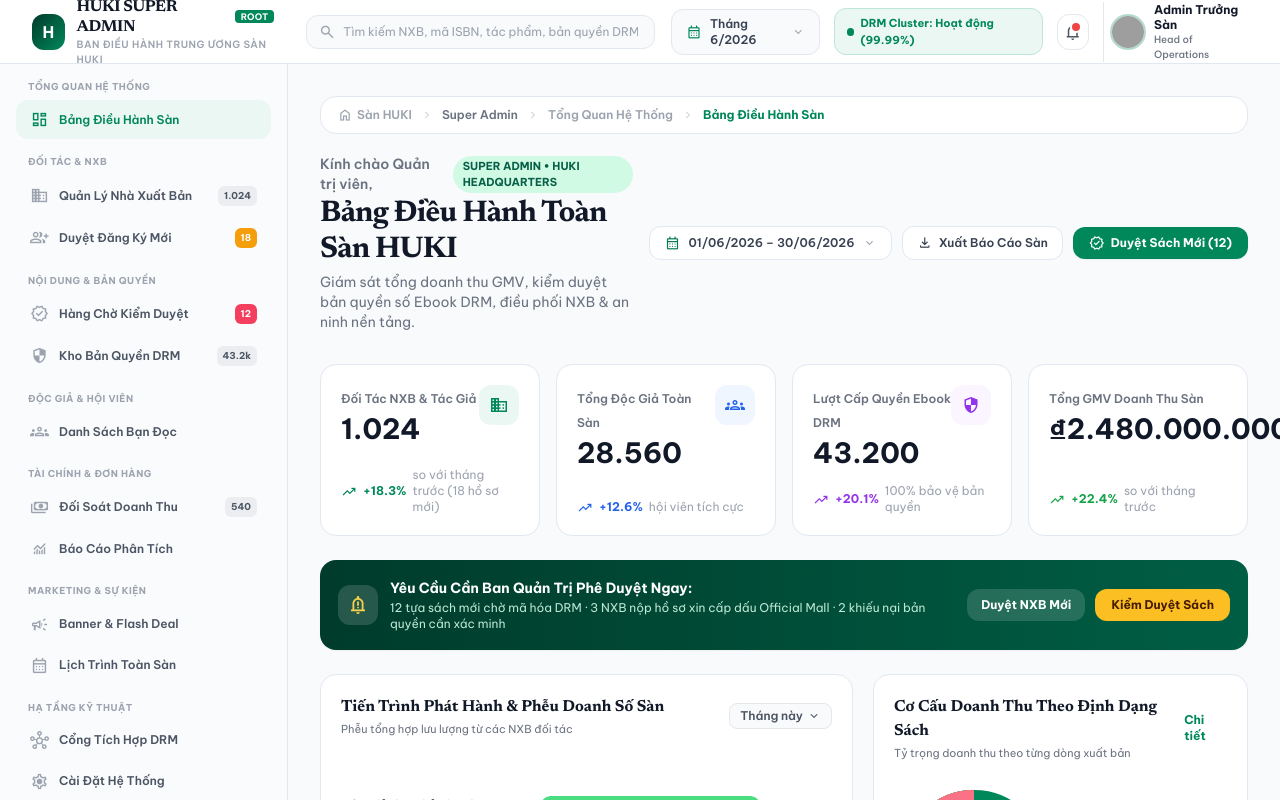
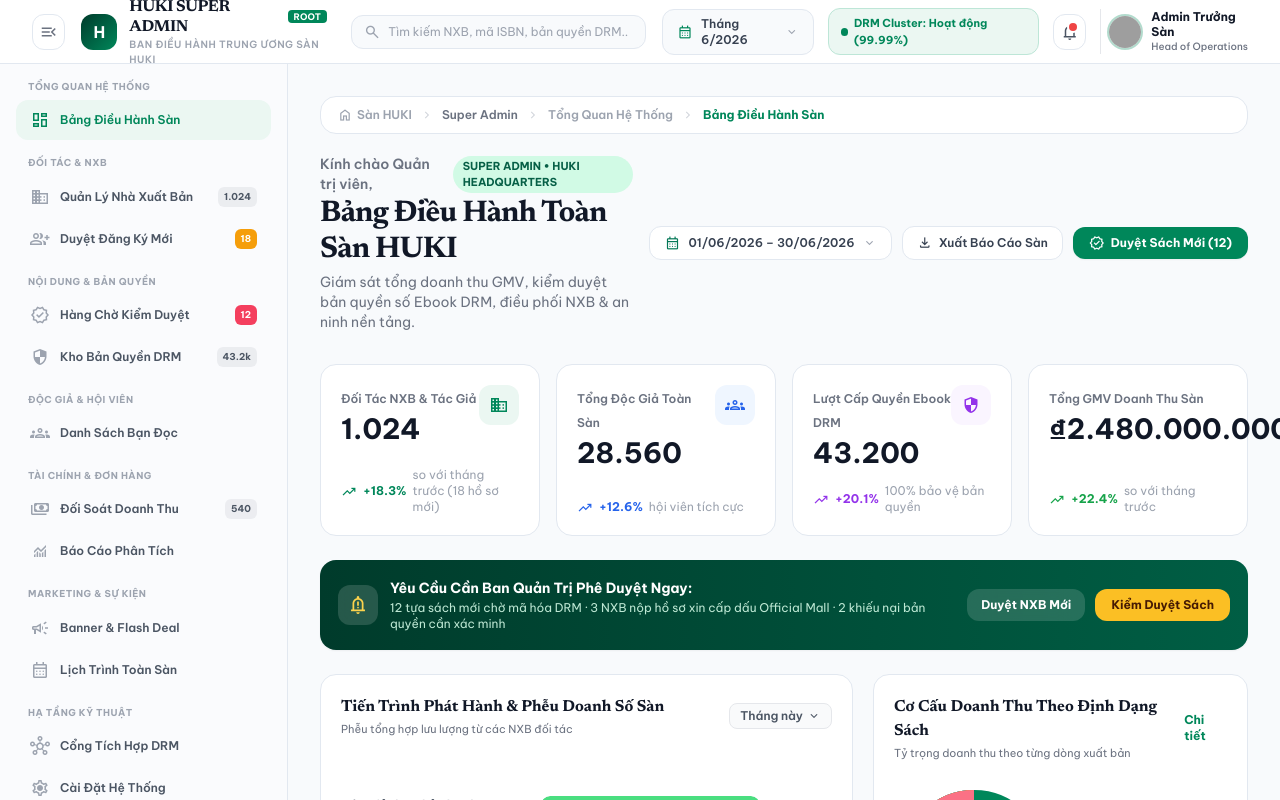
Before and after one commit to kienduc10012004/diendan_ui_huki_ebook, a React (Vite) app: page /admin/dashboard in a window 1280 px wide. Built offline with nearby package versions, Linux system fonts and the light colour scheme; grey boxes are pictures that could not be loaded.

Commit message:
feat: add AdminLayout component with responsive sidebar and navigation structure

```diff
--- a/src/components/layout/AdminLayout.jsx
+++ b/src/components/layout/AdminLayout.jsx
@@ -6,6 +6,7 @@
   const navigate = useNavigate();
   const [searchQuery, setSearchQuery] = useState('');
   const [isMobileMenuOpen, setIsMobileMenuOpen] = useState(false);
+  const [isSidebarCollapsed, setIsSidebarCollapsed] = useState(false);
 
   const routeMap = {
     '/admin': { parent: 'Tổng Quan Hệ Thống', title: 'Bảng Điều Hành Sàn' },
@@ -95,20 +96,33 @@
       {/* 1. TOP APP BAR / HEADER (FULL WIDTH EDGE-TO-EDGE) */}
       <header className="h-16 border-b border-[#E2E8F0] px-4 sm:px-6 lg:px-8 flex items-center justify-between gap-4 shrink-0 bg-white z-30">
 
-        {/* Left: Brand Identity & Search */}
-        <div className="flex items-center gap-4">
+        {/* Left: Brand Identity, Collapse Button & Search */}
+        <div className="flex items-center gap-3 sm:gap-4">
+
+          {/* Desktop Sidebar Collapse Toggle Button */}
+          <button
+            onClick={() => setIsSidebarCollapsed(!isSidebarCollapsed)}
+            className="hidden lg:flex w-9 h-9 items-center justify-center rounded-xl text-gray-500 hover:text-gray-900 hover:bg-gray-100 transition-all cursor-pointer border border-[#E2E8F0]"
+            title={isSidebarCollapsed ? "Mở rộng thanh menu (Sidebar)" : "Thu gọn thanh menu (Sidebar)"}
+            aria-label="Toggle sidebar"
+          >
+            <span className="material-symbols-outlined text-[20px] transition-transform duration-300">
+              {isSidebarCollapsed ? 'menu' : 'menu_open'}
+            </span>
+          </button>
+
           {/* Mobile Menu Toggle */}
           <button
             onClick={() => setIsMobileMenuOpen(!isMobileMenuOpen)}
             className="lg:hidden p-2 rounded-xl text-gray-500 hover:bg-gray-100 cursor-pointer"
-            aria-label="Toggle menu"
+            aria-label="Toggle mobile menu"
           >
             <span className="material-symbols-outlined text-[22px]">menu</span>
           </button>
 
           {/* Logo & Portal Identity */}
           <Link to="/admin/dashboard" className="flex items-center gap-3">
-            <div className="w-9 h-9 rounded-xl bg-gradient-to-br from-[#003B2B] to-[#00875A] flex items-center justify-center text-white shadow-xs font-black text-base">
+            <div className="w-9 h-9 rounded-xl bg-gradient-to-br from-[#003B2B] to-[#00875A] flex items-center justify-center text-white shadow-xs font-black text-base shrink-0">
               H
             </div>
             <div className="flex flex-col">
@@ -120,18 +134,18 @@
                   ROOT
                 </span>
               </div>
-              <span className="text-[10px] text-gray-400 font-semibold tracking-wider uppercase">
+              <span className="text-[10px] text-gray-400 font-semibold tracking-wider uppercase hidden sm:block">
                 Ban Điều Hành Trung Ương Sàn HUKI
               </span>
             </div>
           </Link>
 
           {/* Global Search Bar */}
-          <form onSubmit={handleSearch} className="relative hidden md:block w-72 lg:w-96 ml-4">
+          <form onSubmit={handleSearch} className="relative hidden md:block w-64 lg:w-80 ml-2">
             <span className="material-symbols-outlined absolute left-3 top-1/2 -translate-y-1/2 text-gray-400 text-[18px]">search</span>
             <input
               type="text"
-              placeholder="Tìm kiếm NXB, mã ISBN, tác phẩm, bản quyền DRM..."
+              placeholder="Tìm kiếm NXB, mã ISBN, bản quyền DRM..."
               value={searchQuery}
               onChange={(e) => setSearchQuery(e.target.value)}
               className="w-full pl-9 pr-4 py-2 rounded-xl bg-[#F8FAFC] border border-[#E2E8F0] text-xs text-gray-800 placeholder:text-gray-400 focus:outline-none focus:border-[#00875A] focus:bg-white transition-all"
@@ -140,7 +154,7 @@
         </div>
 
         {/* Right: Date, DRM Status, Notification & Profile */}
-        <div className="flex items-center gap-2.5 sm:gap-3.5">
+        <div className="flex items-center gap-2 sm:gap-3.5">
           {/* Date Filter */}
           <div className="hidden xl:flex items-center gap-2 px-3.5 py-1.5 rounded-xl border border-[#E2E8F0] bg-[#F8FAFC] text-xs font-semibold text-gray-700">
             <span className="material-symbols-outlined text-[16px] text-[#00875A]">calendar_month</span>
@@ -178,17 +192,23 @@
       {/* 2. MAIN WORKSPACE (SIDEBAR + CONTENT OUTLET) */}
       <div className="flex-1 flex overflow-hidden w-full">
 
-        {/* LEFT SIDEBAR NAVIGATION */}
+        {/* LEFT SIDEBAR NAVIGATION (EXPANDED OR COLLAPSED) */}
         <aside className={`
-          w-72 border-r border-[#E2E8F0] bg-[#FAFBFD] p-4 flex flex-col justify-between shrink-0 overflow-y-auto select-none
-          ${isMobileMenuOpen ? 'fixed inset-y-0 left-0 z-50 bg-white shadow-2xl block' : 'hidden lg:flex'}
+          border-r border-[#E2E8F0] bg-[#FAFBFD] flex flex-col justify-between shrink-0 overflow-y-auto select-none transition-all duration-300
+          ${isSidebarCollapsed ? 'w-20 p-2.5' : 'w-72 p-4'}
+          ${isMobileMenuOpen ? 'fixed inset-y-0 left-0 z-50 bg-white shadow-2xl block w-72 p-4' : 'hidden lg:flex'}
         `}>
           <div className="space-y-4">
             {menuSections.map((sec, sIdx) => (
               <div key={sIdx}>
-                <p className="px-3 text-[9.5px] font-extrabold uppercase tracking-wider text-gray-400 mb-1.5">
-                  {sec.group}
-                </p>
+                {!isSidebarCollapsed ? (
+                  <p className="px-3 text-[9.5px] font-extrabold uppercase tracking-wider text-gray-400 mb-1.5 transition-opacity">
+                    {sec.group}
+                  </p>
+                ) : (
+                  <div className="w-6 h-px bg-gray-200 mx-auto my-2"></div>
+                )}
+
                 <div className="space-y-0.5">
                   {sec.items.map((item, iIdx) => {
                     const isActive = location.pathname === item.to ||
@@ -204,21 +224,23 @@
                         key={iIdx}
                         to={item.to}
                         onClick={() => setIsMobileMenuOpen(false)}
+                        title={isSidebarCollapsed ? item.label : undefined}
                         className={`
-                          flex items-center justify-between px-3.5 py-2.5 rounded-xl text-xs font-semibold transition-all group cursor-pointer
+                          flex items-center rounded-xl text-xs font-semibold transition-all group cursor-pointer relative
+                          ${isSidebarCollapsed ? 'justify-center p-3' : 'justify-between px-3.5 py-2.5'}
                           ${isActive
                             ? 'bg-[#EBF7F2] text-[#00875A] font-bold shadow-2xs'
                             : 'text-gray-600 hover:text-gray-900 hover:bg-gray-100/80'}
                         `}
                       >
-                        <div className="flex items-center gap-2.5 min-w-0">
-                          <span className={`material-symbols-outlined text-[19px] shrink-0 ${isActive ? 'text-[#00875A]' : 'text-gray-400 group-hover:text-gray-700'} transition-colors`}>
+                        <div className={`flex items-center gap-2.5 ${isSidebarCollapsed ? 'justify-center' : 'min-w-0'}`}>
+                          <span className={`material-symbols-outlined text-[20px] shrink-0 ${isActive ? 'text-[#00875A]' : 'text-gray-400 group-hover:text-gray-700'} transition-colors`}>
                             {item.icon}
                           </span>
-                          <span className="truncate">{item.label}</span>
+                          {!isSidebarCollapsed && <span className="truncate">{item.label}</span>}
                         </div>
 
-                        {item.count && (
+                        {item.count && !isSidebarCollapsed && (
                           <span className={`text-[9.5px] px-1.5 py-0.5 rounded-md font-bold shrink-0 ${
                             isActive
                               ? 'bg-[#00875A] text-white'
@@ -226,6 +248,11 @@
                           }`}>
                             {item.count}
                           </span>
+                        )}
+
+                        {/* Collapsed dot badge indicator */}
+                        {item.count && isSidebarCollapsed && (
+                          <span className={`absolute top-2 right-2 w-2 h-2 rounded-full ${item.badgeColor ? item.badgeColor : 'bg-[#00875A]'}`}></span>
                         )}
                       </Link>
                     );
@@ -236,27 +263,33 @@
           </div>
 
           {/* Bottom Switcher Links */}
-          <div className="pt-4 mt-4 border-t border-gray-200/80 space-y-1.5">
+          <div className={`pt-4 mt-4 border-t border-gray-200/80 space-y-1.5 ${isSidebarCollapsed ? 'flex flex-col items-center' : ''}`}>
             <Link
               to="/seller/dashboard"
-              className="flex items-center justify-between px-3.5 py-2 rounded-xl text-xs font-semibold text-gray-600 hover:text-[#003B2B] hover:bg-emerald-50/70 transition-colors"
+              title={isSidebarCollapsed ? "Kênh Người Bán NXB" : undefined}
+              className={`flex items-center rounded-xl text-xs font-semibold text-gray-600 hover:text-[#003B2B] hover:bg-emerald-50/70 transition-colors ${
+                isSidebarCollapsed ? 'p-2.5 justify-center' : 'justify-between px-3.5 py-2'
+              }`}
             >
               <div className="flex items-center gap-2">
                 <span className="material-symbols-outlined text-[18px] text-gray-400">store</span>
-                <span>Kênh Người Bán NXB</span>
+                {!isSidebarCollapsed && <span>Kênh Người Bán NXB</span>}
               </div>
-              <span className="material-symbols-outlined text-[14px]">arrow_forward</span>
+              {!isSidebarCollapsed && <span className="material-symbols-outlined text-[14px]">arrow_forward</span>}
             </Link>
 
             <Link
               to="/"
-              className="flex items-center justify-between px-3.5 py-2 rounded-xl text-xs font-semibold text-emerald-800 hover:bg-emerald-50 transition-colors"
+              title={isSidebarCollapsed ? "Về Sàn HUKI Store" : undefined}
+              className={`flex items-center rounded-xl text-xs font-semibold text-emerald-800 hover:bg-emerald-50 transition-colors ${
+                isSidebarCollapsed ? 'p-2.5 justify-center' : 'justify-between px-3.5 py-2'
+              }`}
             >
               <div className="flex items-center gap-2">
                 <span className="material-symbols-outlined text-[18px]">storefront</span>
-                <span>Về Sàn HUKI Store</span>
+                {!isSidebarCollapsed && <span>Về Sàn HUKI Store</span>}
               </div>
-              <span className="material-symbols-outlined text-[14px]">arrow_forward</span>
+              {!isSidebarCollapsed && <span className="material-symbols-outlined text-[14px]">arrow_forward</span>}
             </Link>
           </div>
         </aside>
```
